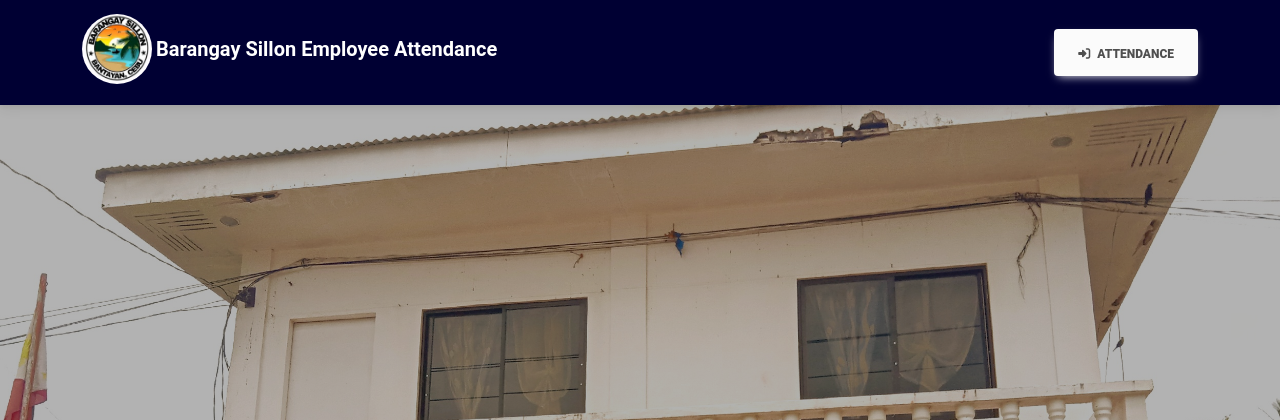
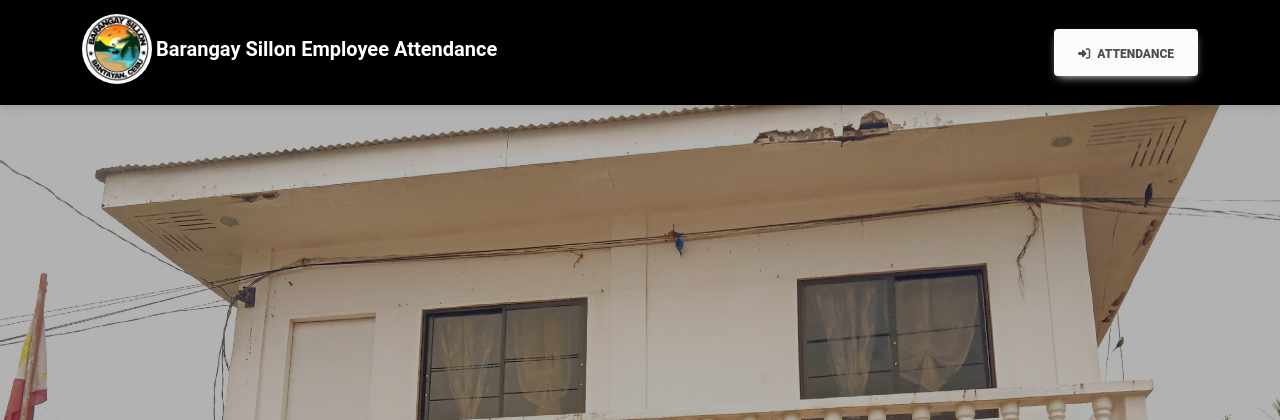
Before and after one commit to JessaUngod/Barangay-Sillon, a PHP site: page / in a window 1280 px wide. Shown: the top 420 px of the page. Run offline with PHP 8.4, Linux system fonts and the light colour scheme.

Commit message:
Update index.php

```diff
--- a/index.php
+++ b/index.php
@@ -13,7 +13,7 @@
 </head>
 
 <body class="overflow-hidden">
-	<nav class="navbar navbar-expand-lg  navbar-dark " style="background-color: #003;">
+	<nav class="navbar navbar-expand-lg  navbar-dark " style="background-color: #000;">
 		<div class="container">
 
 			<h1 class="navbar-brand"><img src="./assets/img/sillon.jpg" style="width: 70px; height: 70px; border-radius: 50%;"><strong> Barangay Sillon Employee Attendance</strong></h1>
```
